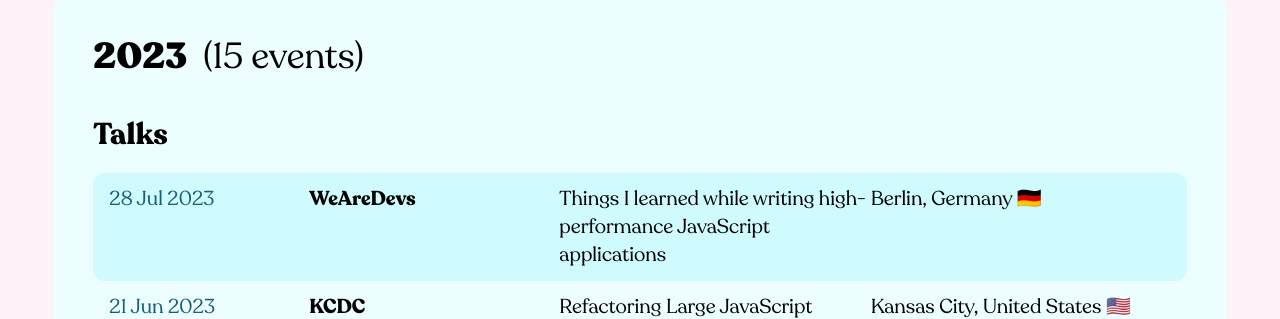
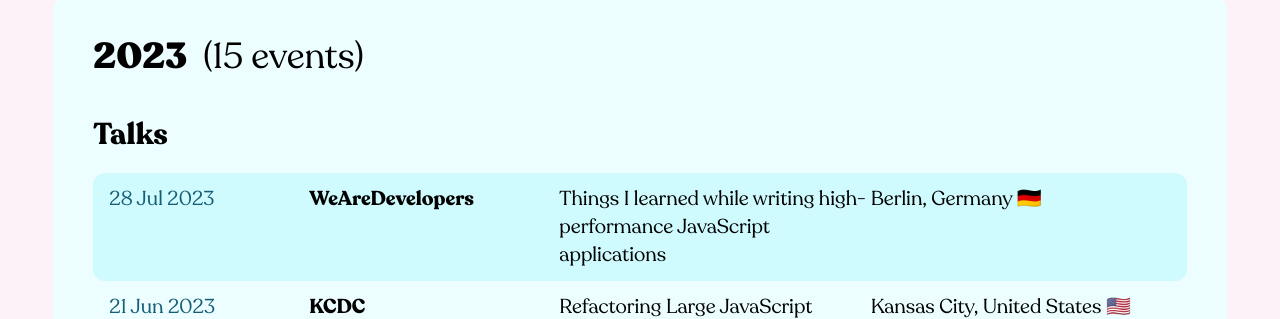
Before and after one commit to micheleriva/personal-website, a Next.js app: page /talks in a window 1280 px wide. Shown: the part 1023-1342 px from the top of the page. Built offline with nearby package versions, Linux system fonts and the light colour scheme.

Commit message:
Update events.js

```diff
--- a/data/events.js
+++ b/data/events.js
@@ -929,7 +929,7 @@
   },
   {
     date: new Date(2023, 6, 28),
-    event: "WeAreDevs",
+    event: "WeAreDevelopers",
     city: "Berlin",
     country: "Germany",
     emoji: "🇩🇪",
```
